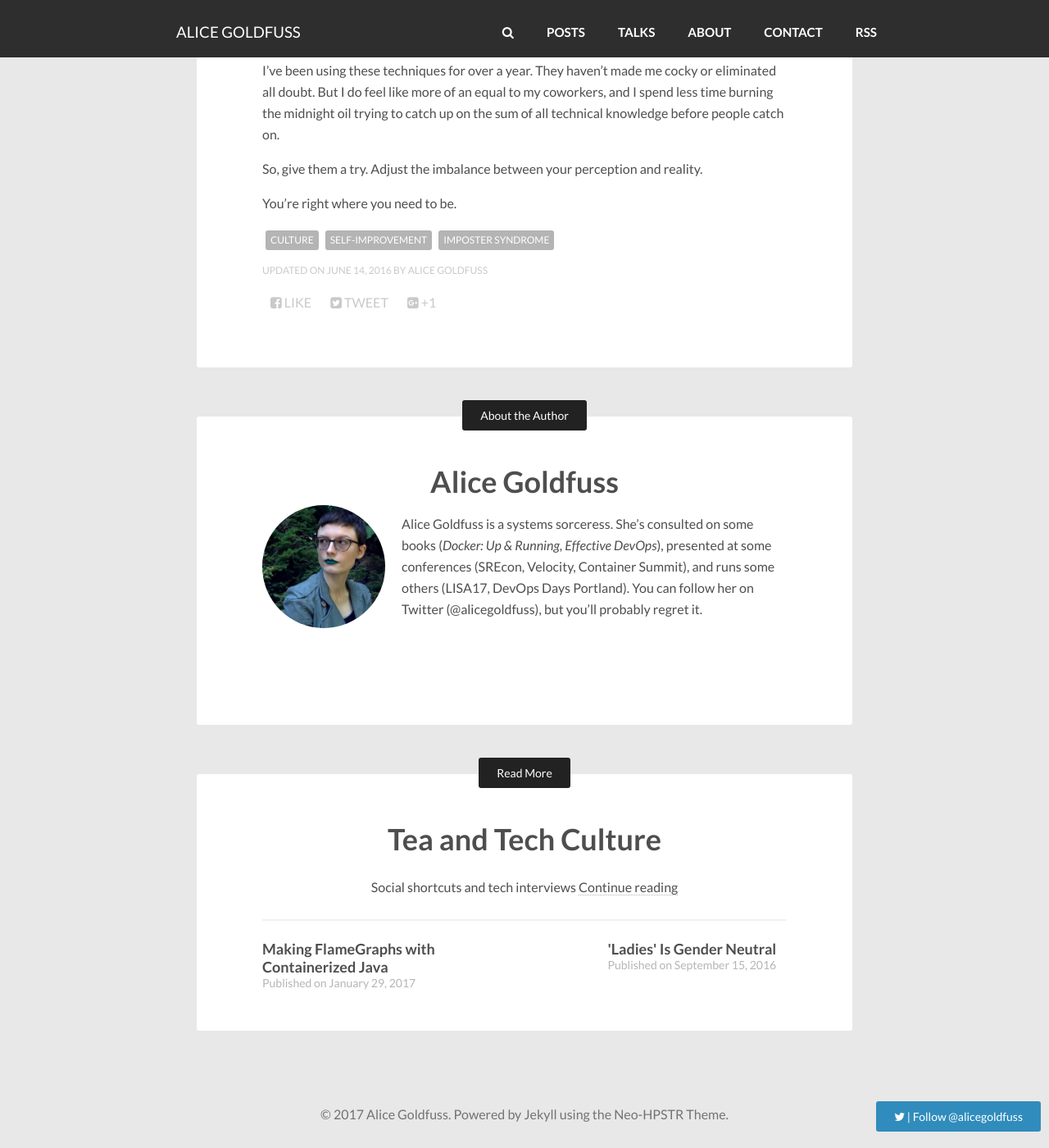
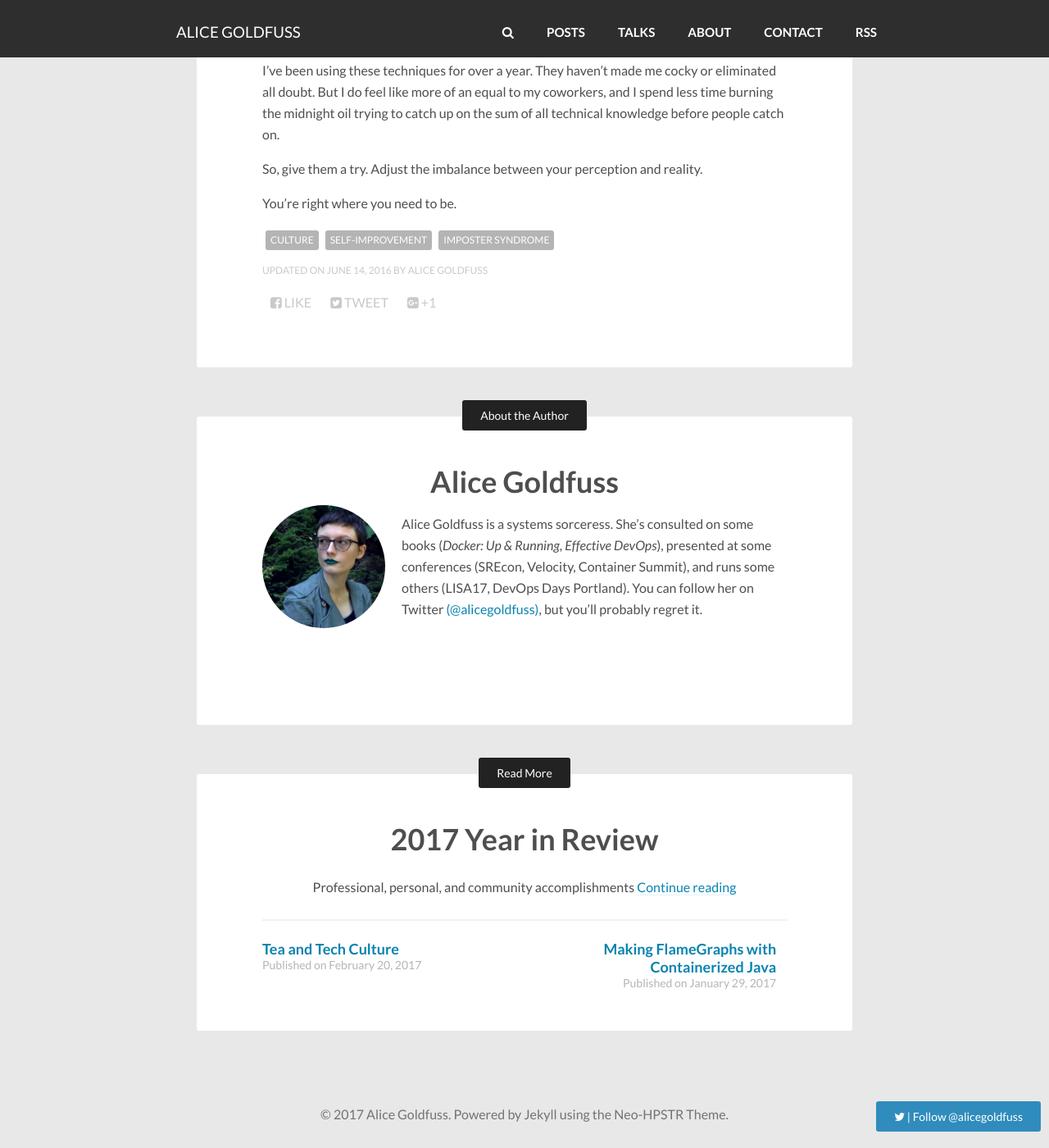
Before and after one commit to alicegoldfuss/blog, a Jekyll site: the page built from _posts/2016-06-14-slapping-back-imposter-syndrome.md, in a window 1280 px wide and 1400 px high, scrolled down 2945 px. Shown: the whole window at 82% size. Built offline with Jekyll 4.4.1, drawn with Linux system fonts in a browser that asks for light colours; nearby versions of some CDN libraries; comment, search, counter and statistics services are not loaded; some of the changed lines change nothing that is shown.

Commit message:
2017 year in review post, changed link color

```diff
--- /dev/null
+++ b/_posts/2017-12-22-2017-year-in-review.md
@@ -0,0 +1,132 @@
+---
+layout: post
+title: "2017 Year in Review"
+description: "Professional, personal, and community accomplishments"
+tags: [cultural, technical, charity, GitHub]
+modified: 2017-02-20
+categories:
+---
+
+I have a tradition of writing down my accomplishments from the past year and sticking them on the wall in my favorite depression zone-out corner to comfort me in the winter.
+
+This year, I thought I would share the results. It’s a nice way for people to catch up with my recent shenanigans, as well as a chance for me to categorize and reflect on the parts I liked the most and would like to continue in the new year.
+
+Perhaps adopting this tradition will help you, too.
+
+<!-- more -->
+
+## Professional
+
+<img src="/images/LISA-flamegraphs.PNG" alt="">
+<figcaption>Brendan Gregg discussing my work at LISA17.</figcaption>
+
+* **I got a new job! I left New Relic and joined GitHub as an SRE.**
+  * I’d had my eye on GitHub for a while, specifically the team that owns the custom load balancer (written in C). I was excited to start on this very team.
+  * My job hunt included interviewing at Google, one of those career goals most tech people at least think about. I really enjoyed the troubleshooting and architecture interviews, but could do without the literally-no-sleep-the-night-before-constantly-feel-like-vomiting anxiety.
+* **I shipped my first user-facing code!**
+  * Being an SRE means my work always has user-impact, but usually in background ways.
+  * At GitHub, I shipped [github-debug.com](http://github-debug.com){:target="_blank"}, a small tool to help users diagnose networking issues.
+* **I wrote my first professional C code!**
+  * As part of my increased love for lower-level systems engineering, I started learning C at the end of 2016. Almost a year to that day, I had a PR merged into GitHub’s custom load balancer. Paid to write C!
+* **I took a Data Structures class**
+  * I don't have a formal CS education, and that's never actually been a problem for me professionally. However, I wanted to take an actual DS course to help my systems engineering work.
+  * I took [this one through Coursera](https://www.coursera.org/learn/data-structures){:target="_blank"} (and passed). The material wasn't bad, but I found a distinct lack of support in the forums. Also paying $50 to submit homework assignments is ridiculous.
+* **Oh yeah, I kinda innovated some kernel performance work.**
+  * My last team at New Relic ran Dockerized Cassandra clusters, and I wanted to dive into performance work on them using FlameGraphs. However, getting FlameGraphs out of containerized processes wasn't a known path at the time.
+  * So, I figured it out. And wrote up a [blog post](http://blog.alicegoldfuss.com/making-flamegraphs-with-containerized-java/){:target="_blank"} detailing how I did it.
+  * I found out at LISA17 that Netflix adopted my work and runs it in production(!!). I'm honestly still shocked.
+
+## Community
+
+<img src="/images/increment.PNG" alt="">
+<figcaption>My first professional technical publication.</figcaption>
+
+This section was a bit gnarly, so I broke it down even further.
+
+### Talks
+* **I only gave two conference talks this year:**
+  * [Martyrs on Film: learning to hate the #oncallselfie](https://vimeo.com/221050366){:target="_blank"} at Monitorama
+  * [Rock stars, Builders, and Janitors: you're doing it wrong](https://dockercon.docker.com/watch/ams9ztREHRBU8bHpvZ6fr6){:target="_blank"} at Dockercon EU
+* **I had a great time as the lunch and learn guest of a local women tech leaders group**
+* **I was a guest on the [Arrested DevOps podcast!](https://www.arresteddevops.com/alice-fireside-chat/){:target="_blank"}**
+
+### Organizing
+* **I once again organized [DevOpsDays Portland](https://www.devopsdays.org/events/2017-portland/welcome/){:target="_blank"}.**
+  * It took place during a record-breaking heat wave. Do not recommend,
+  * Last year's success meant we had a lot more funds this year to funnel back into the conference. It really showed!
+* **I was a talks co-chair for [LISA17](https://www.usenix.org/conference/lisa17/){:target="_blank"}.**
+  * I was really honored to be part of such a large and long-running event.
+  * I was also very happy to flex my network and bring in a group of speakers not usually seen at this event. We had some amazing talks.
+* **I continued to organize [PDX DevOps](https://twitter.com/pdxdevops){:target="_blank"}.**
+  * I've been organizing this group for years, and I think we've finally hit our stride.
+  * We have a new meeting space, new meeting night, an official sponsor, and average 50-80 attendees now. I love it!
+
+### Charity
+* **I found my charity shirts a new home on [Threadless](https://interruptdesigns.threadless.com/){:target="_blank"}, which has generously taken over the actual donations part.**
+* **I launched a [new shirt](https://interruptdesigns.threadless.com/designs/manic-pxe-dream-girl){:target="_blank"} this year, with proceeds going to [Free Geek](https://www.freegeek.org/){:target="_blank"}.**
+* **I donated $1500 to [Hack the Hood](http://www.hackthehood.org/){:target="_blank"} and organized a Twitter donations challenge that resulted in over $18k donated to the org overall.**
+
+### Publications
+* **I wrote an article for [Increment Magazine](https://increment.com/development/center-stage-best-practices-for-staging-environments/){:target="_blank"} about best practices for staging environments!**
+  * I was so touched to be asked for technical content. I'm not used to it and I had a blast writing that article and would love to do it again.
+  * Susan Fowler runs a good operation, just saying.
+* **I'm now cited in the *The Practice of Network and System Administration*!**
+  * It's just one line about documentation practices, but still.
+
+
+## Personal
+
+<img src="/images/hair.png" alt="">
+<figcaption>From anime boy to anime boy.</figcaption>
+
+You don't actually have to read this section.
+
+* **I cut my hair!**
+  * I've been wanting to do this for a while and took the plunge during a summer break from Twitter. Not being easily spotted in a crowd has definitely improved my public experience.
+  * Highly recommended for decrease in maintenance and stalkers.
+* **I went to Europe!**
+  * Thanks in large part to DockerCon EU, I visited mainland Europe for the first time.
+  * Ate many pastries, drank lots of tea, rode many trains, saw the bust of Nefertiti, and visited the Jewish History Museum in Berlin.
+* **I did more baking.**
+  * Baking is a soothing activity for when I'm sick of thinking.
+  * This year I baked a cake, new cookies, and successfully made English scones for the first time.
+
+
+## Things I Like
+
+<img src="/images/chairemanime.PNG" alt="">
+<figcaption>ProZD is a delight.</figcaption>
+
+When I do this exercise for myself, I always end with a list of activities that cheer me up (since this whole thing is a way to beat the winter blues). So, here's a list of things you can try yourself:
+
+* **Tea**
+  * I've been loving [this teapot](https://www.amazon.com/Bodum-Assam-17-Ounce-Stainless-Steel-Filter/dp/B000JWFH5M/){:target="_blank"} (pours nicely and you can easily reuse the leaves).
+  * I like many teas, but a solid favorite is the [English Breakfast](http://www.thejasminepearl.com/English_Breakfast_Black_Tea_p/1013.htm){:target="_blank"} blend from Jasmine Pearl Tea Co.
+* **Lorde: Melodrama**
+  * I'm not usually an artist-focused fan, but I've really enjoyed Lorde's work.
+  * Her new album has a really good sound and lots of replay value.
+* **Brooklyn Nine-Nine**
+  * This is my new *Parks and Rec*. Much like P&R, it takes a while to find its groove.
+  * *Features:* black men in positions of power, a gay black man, multiple latina characters, a not-terrible white male protag, considerate humor.
+* ***Ancillary Justice* by Ann Leckie**
+  * You know those books you wish you could climb inside and live in forever? Yeah. That.
+  * *Features:* genderblind society, endless social strategic warfare, mysteries, lots of tea drinking.
+* ***Dawn* by Octavia Butler**
+  * Not actually a happy book. Not especially comforting. However, stays with you forever.
+  * *Features:* black woman protagonist, extremely unique aliens, haunting decisions regarding sex and the human race.
+* **[Lisa Eldridge](https://www.youtube.com/user/lisaeldridgedotcom){:target="_blank"}**
+  * Famous makeup artist who makes really nice tutorials and offers insight into the method behind the application.
+  * Very soothing voice. I'll put her videos on repeat just for her voice.
+* **[ProZD](https://www.youtube.com/user/ProZD){:target="_blank"}**
+  * Voice actor whose work ranges from hilarious short videos to snack reviews.
+  * Another source of soothing videos, especially his food review ones.
+
+## In Conclusion
+
+The professional work I am most proud of this year revolved around deeper systems thinking, whether writing C or tinkering with FlameGraphs. I am also very proud of my *Increment* article, because it allowed me to showcase my technical thoughts. I would like to do more work like this in 2018 and perhaps only give technical talks at conferences.
+
+I'm happy with my charity work but always want to do more. I'm hoping the more Twitter followers I get, the more money I can funnel into excellent causes.
+
+I'd like to read more books like *Ancillary Justice* and *Dawn* and continue to expand my interests outside of tech. And I really need to make a dent in my tea stash.
+
+Happy 2017! May it never rise from the grave.
--- a/_sass/_variables.scss
+++ b/_sass/_variables.scss
@@ -32,7 +32,7 @@
 $border-color    		 : lighten(#222,60);
 $white           		 : #fff;
 $black           		 : #000;
-$link-color 		     : rgba(#222,0.8);
+$link-color 		     : #0883af;
 
 $primary			     : #222;
 $success			     : #5cb85c;
```
Also changed, not shown: images/LISA-flamegraphs.png (added), images/centerstage.png (added), images/chairemanime.png (added), images/hair.png (added), images/increment.png (added).
